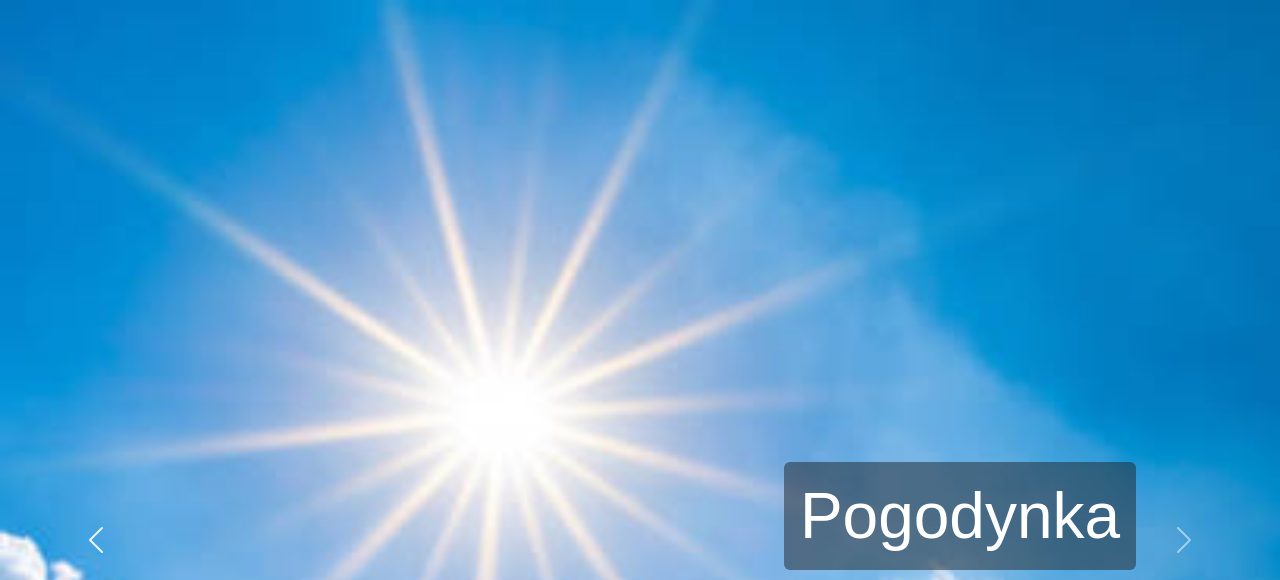
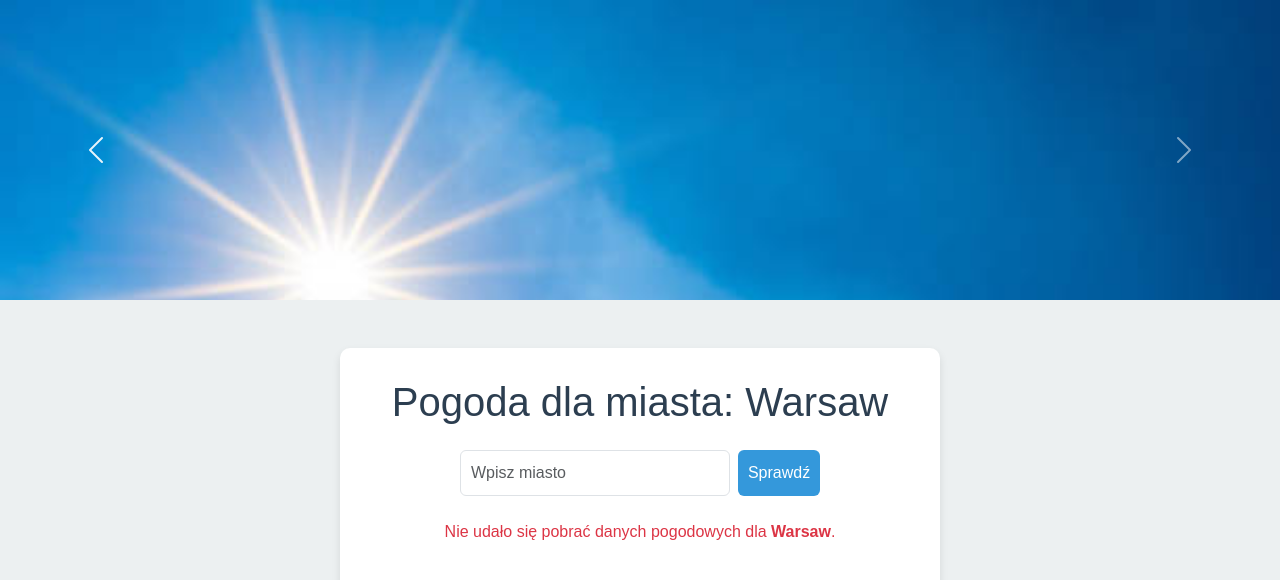
Before and after one commit to DreamWalker25/DreamWalker25.github.io, a PHP site: page / in a window 1280 px wide. Shown: the top 580 px of the page. Run offline with PHP 8.4, Linux system fonts and the light colour scheme; data that the repository does not hold is empty.

Commit message:
zmiana stylów

```diff
--- a/carousel.php
+++ b/carousel.php
@@ -1,11 +1,12 @@
 <header>
   <div id="carouselExample" class="carousel slide" data-bs-ride="carousel">
     <div class="carousel-inner">
+        <div class="carousel-caption position-absolute z d-flex h-100 align-items-center justify-content-center">
+          <h1 class="display-3 text-white bg-dark bg-opacity-50 p-3 rounded">Pogodynka</h1>
+        </div>
       <div class="carousel-item active">
         <img src="img/sloneczna.jpg" class="d-block w-100" alt="Pogoda słoneczna">
-        <div class="carousel-caption d-flex h-100 align-items-center justify-content-center">
-          <h1 class="display-3 text-white bg-dark bg-opacity-50 p-3 rounded">Pogodynka</h1>
-        </div>
+
       </div>
       <div class="carousel-item">
         <img src="img/pochmurna.jpg" class="d-block w-100" alt="Zachmurzenie">
--- a/style/style.css
+++ b/style/style.css
@@ -93,7 +93,14 @@ footer {
 }
 
 .carousel-item {
-  width: 1920px;
-  height: 1080px;
+  width: 100%;
+  max-height: 300px;
+  overflow: hidden;
+  position: relative;
 
-} /*# sourceMappingURL=style.css.map */
+}
+*# sourceMappingURL=style.css.map */
+
+.carousel-caption{
+  z-index: 6;
+}
```
